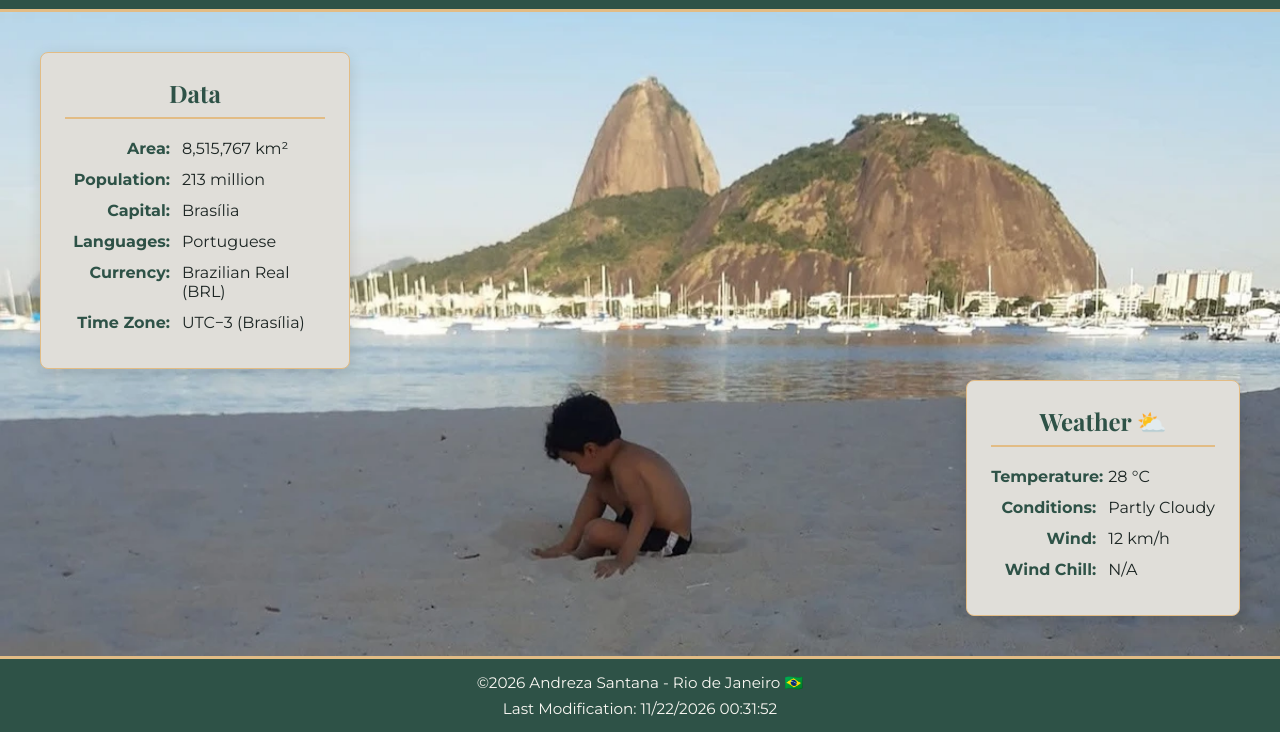
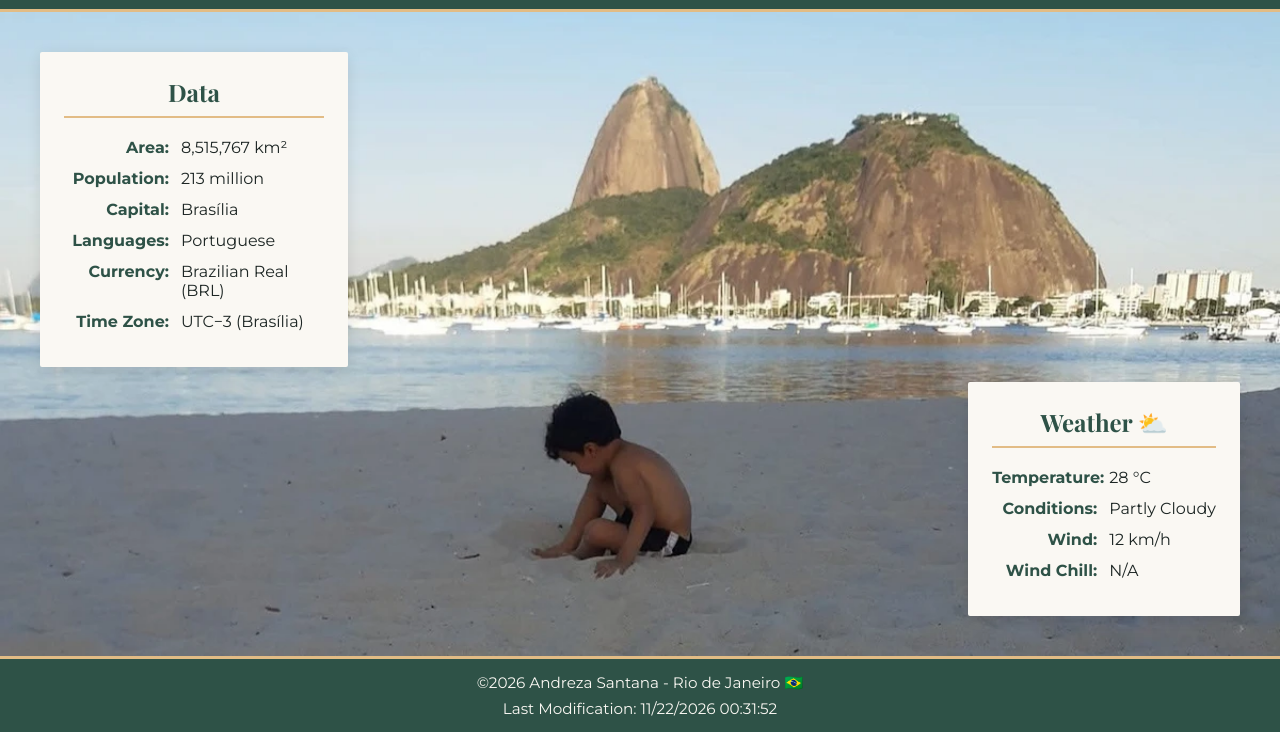
Before and after one commit to andrezajur-hash/wdd131, a plain HTML site: page place.html in a window 1280 px wide. Shown: the part 68-800 px from the top of the page. Drawn offline with nearby package versions, Linux system fonts and the light colour scheme.

Commit message:
Refine card colors and styling

```diff
--- a/styles/place.css
+++ b/styles/place.css
@@ -1,7 +1,7 @@
 
 :root {
     --header-footer-bg: #2E5247;
-    --card-bg: #e0ded9;
+    --card-bg: #FAF8F3;
     --accent-color: #E2BC85;
     --text-dark: #1D2624;
     --text-light: #FAF8F3;
@@ -54,9 +54,9 @@ header h1 {
 .weather {
     padding: 1.5rem;
     background-color: var(--card-bg);
-    border-radius: 8px;
-    border: 1px solid var(--accent-color);
-    box-shadow: 0 4px 15px #0000001F;
+    border: none;
+    border-radius: 2px;
+    box-shadow: 0 3px 14px #0000001A;
 }
 
 .data h2,
```
